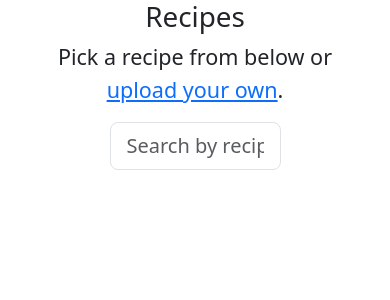
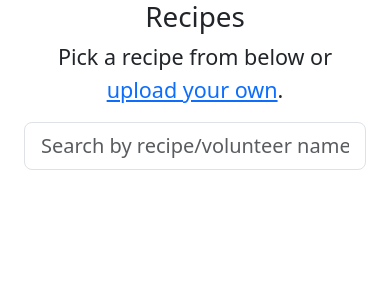
Before and after one commit to kovidcerejo/MoG, a Flask app: page /recipes/ in a window 390 px wide. Shown: the top 300 px of the page. Run offline with Flask 3, Linux system fonts and the light colour scheme; data that the repository does not hold is empty; some libraries are stand-ins or nearby versions.

Commit message:
fixed recipe search bar width on mobile

```diff
--- a/templates/recipes.html
+++ b/templates/recipes.html
@@ -9,7 +9,7 @@
         <h1>Recipes</h1>
         <p class="fs-4">Pick a recipe from below or <a href="/recipes/upload">upload your own</a>.</p>
         <div class="mb-3 d-flex justify-content-center">
-            <input type="text" id="recipeSearch" class="form-control form-control-lg w-50" placeholder="Search by recipe/volunteer name">
+            <input type="text" id="recipeSearch" class="form-control form-control-lg" placeholder="Search by recipe/volunteer name">
         </div>
         <div id="noResults" class="alert alert-primary" style="display: none;">
             No recipes found.
```
